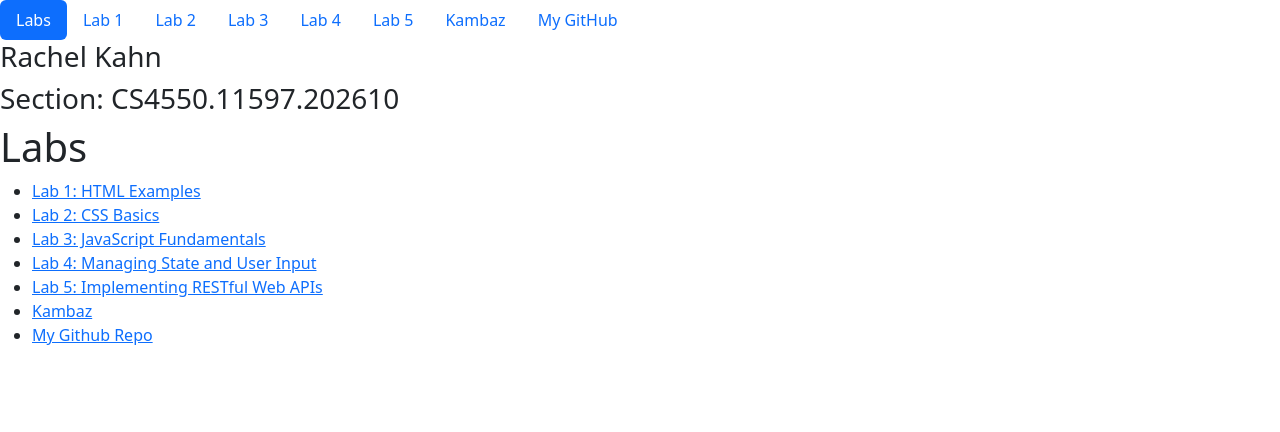
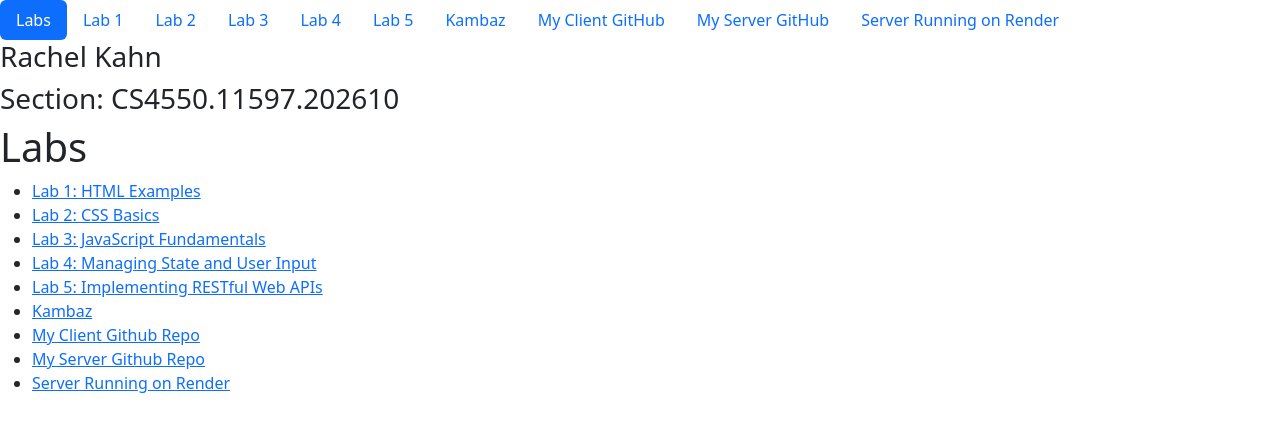
Before and after one commit to rach-kahn/kanbas-next-js, a Next.js app in the folder kambaz-next-js-cs4550-fa25/: page /Labs in a window 1280 px wide. Shown: the top 432 px of the page. Built offline with nearby package versions, Linux system fonts and the light colour scheme.

Commit message:
fixed TOC

```diff
--- a/kambaz-next-js-cs4550-fa25/app/(Kambaz)/Dashboard/page.tsx
+++ b/kambaz-next-js-cs4550-fa25/app/(Kambaz)/Dashboard/page.tsx
@@ -142,8 +142,7 @@ export default function Dashboard() {
                             event.preventDefault();
                             onEnrollUser(course._id);
                           }}
-                        >
-                          Enroll
+                        > Enroll
                         </button>
                       )}
 
--- a/kambaz-next-js-cs4550-fa25/app/Labs/TOC.tsx
+++ b/kambaz-next-js-cs4550-fa25/app/Labs/TOC.tsx
@@ -28,8 +28,15 @@ export default function TOC() {
         <NavLink href="/" as={Link}>Kambaz</NavLink>
       </NavItem>
       <NavItem>
-        <NavLink href="https://github.com/rach-kahn/kanbas-next-js/tree/main/kambaz-next-js-cs4550-fa25">My GitHub</NavLink>
+        <NavLink href="https://github.com/rach-kahn/kanbas-next-js/tree/main/kambaz-next-js-cs4550-fa25">My Client GitHub</NavLink>
       </NavItem>
+       <NavItem>
+        <NavLink href="https://github.com/rach-kahn/-kambaz-node-server-app.git">My Server GitHub</NavLink>
+      </NavItem>
+      <NavItem>
+        <NavLink href="https://kambaz-node-server-app-0of0.onrender.com">Server Running on Render</NavLink>
+      </NavItem>
+
     </Nav>
   );
 }
--- a/kambaz-next-js-cs4550-fa25/app/Labs/page.tsx
+++ b/kambaz-next-js-cs4550-fa25/app/Labs/page.tsx
@@ -31,7 +31,13 @@ export default function Labs() {
             Kambaz </Link> </li>
         <li>
           <a href="https://github.com/rach-kahn/kanbas-next-js/tree/main/kambaz-next-js-cs4550-fa25" id="wd-github">
-            My Github Repo </a> </li>
+            My Client Github Repo </a> </li>
+             <li>
+          <a href="https://github.com/rach-kahn/-kambaz-node-server-app.git" id="wd-github">
+            My Server Github Repo </a> </li>
+            <li>
+          <a href="https://kambaz-node-server-app-0of0.onrender.com" id="wd-github">
+            Server Running on Render </a> </li>
       </ul>
     </div>
   );
```
